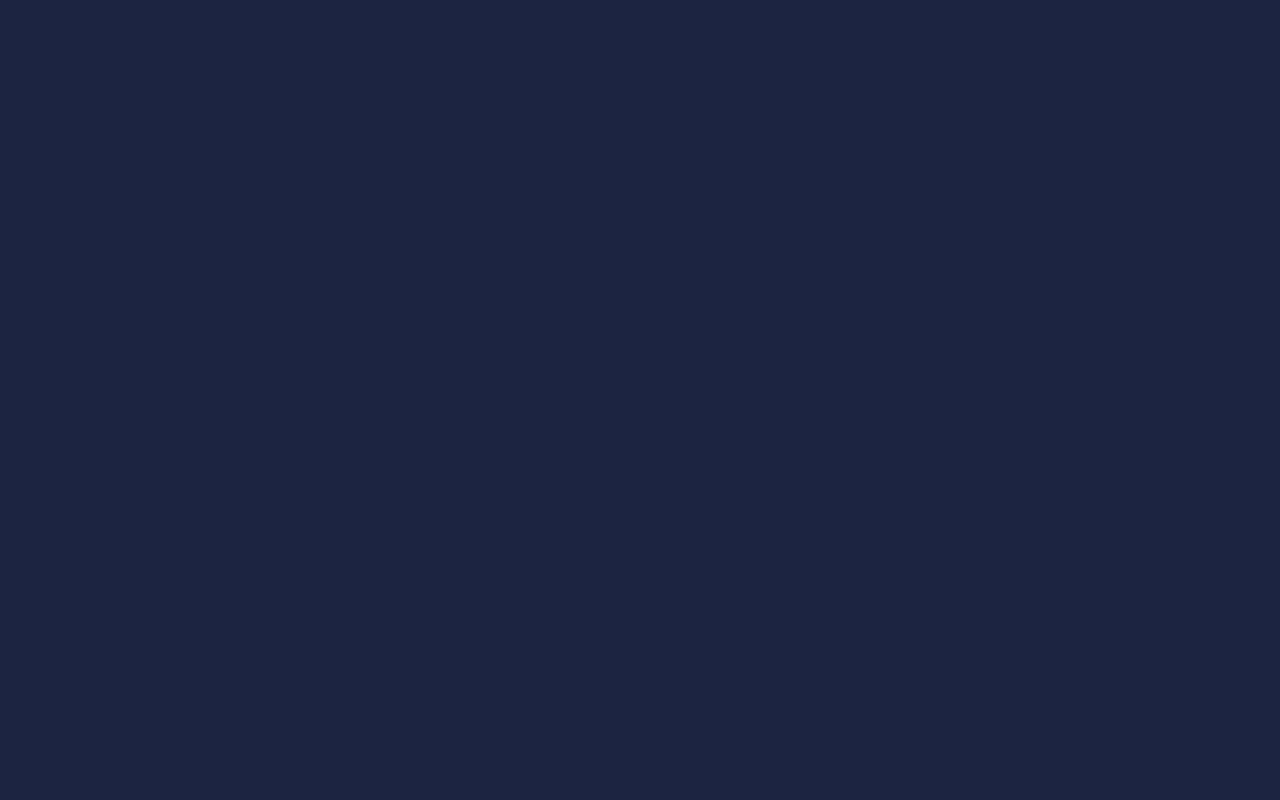
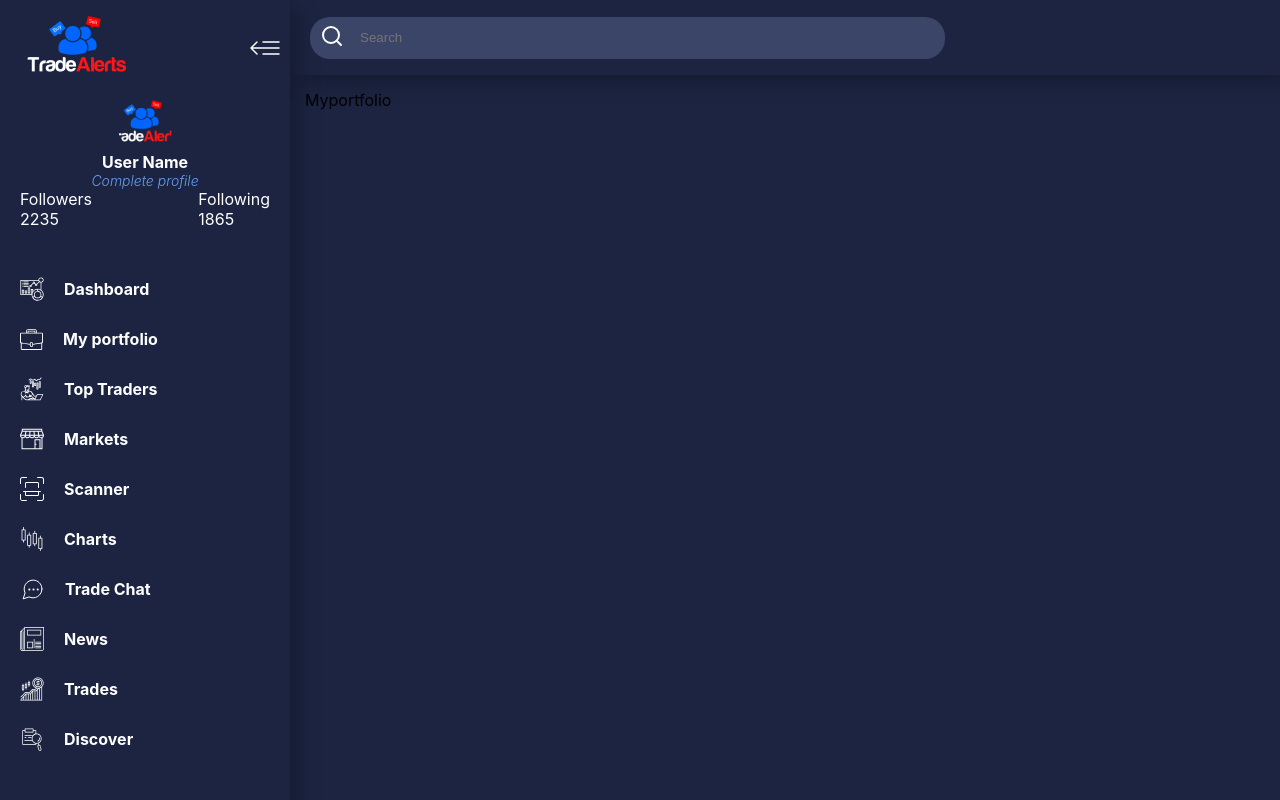
Before and after one commit to Arthur7711/trading_platform, a React (Create React App) app: page /portfolio in a window 1280 px wide. Before the commit this address had no page. Shown: the top 800 px of the page. Built offline with nearby package versions, Linux system fonts and the light colour scheme.

Commit message:
feat:(portfolio page creating)

```diff
--- a/src/App.js
+++ b/src/App.js
@@ -1,6 +1,7 @@
 import { BrowserRouter, Route, Routes } from "react-router-dom";
 import Dashboard from "./pages/dashboard/Dashboard";
 import Login from "./pages/login/Login";
+import Myportfolio from "./pages/myPortfolio/MyPortfolio";
 import Openpage from "./pages/openPage/OpenPage";
 import Register from "./pages/register/Register";
 
@@ -12,6 +13,7 @@ function App() {
         <Route path="/register" element={<Register />} />
         <Route path="/login" element={<Login />} />
         <Route path="/dashboard" element={<Dashboard />} />
+        <Route path="/portfolio" element={<Myportfolio />} />
       </Routes>
     </BrowserRouter>
   );
--- /dev/null
+++ b/src/pages/myPortfolio/MyPortfolio.jsx
@@ -0,0 +1,9 @@
+import React from "react";
+import Main from "../../components/main/Main";
+import styles from "./Myportfolio.module.css";
+
+const Myportfolio = () => {
+  return <Main>Myportfolio</Main>;
+};
+
+export default Myportfolio;
```
Also changed, not shown: src/pages/myPortfolio/Myportfolio.module.css (added).
